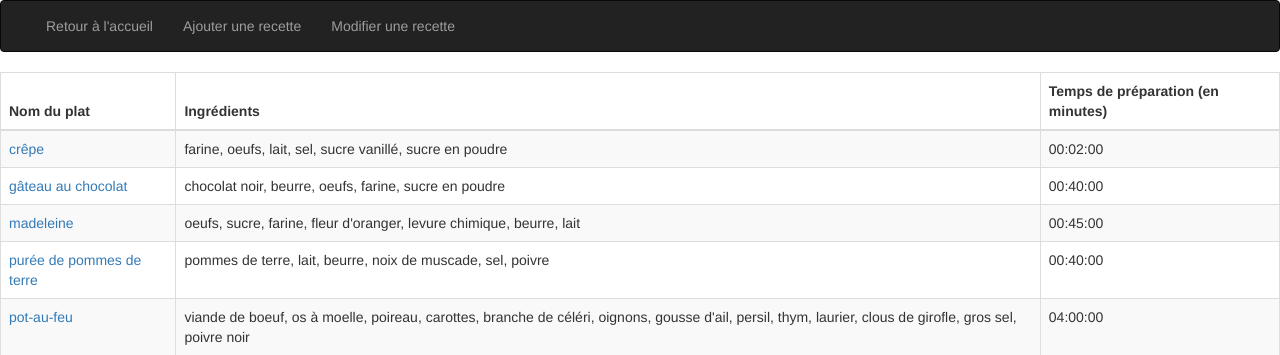
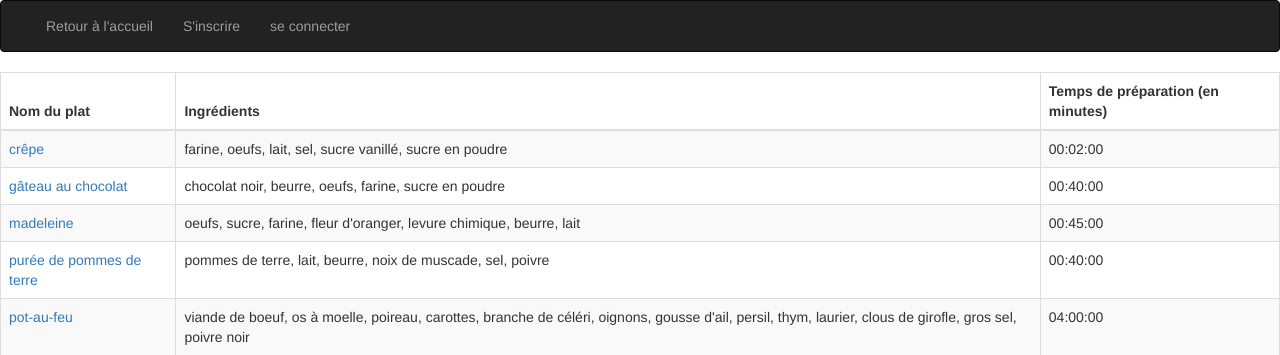
Before and after one commit to abdoulaye75/mini-CMS, a PHP site: page /views/articles.php in a window 1280 px wide. Shown: the top 355 px of the page. Run offline with PHP 8.4, Linux system fonts and the light colour scheme; data comes from the database, SQL or seed files in the repository; style sheets or scripts are compiled from the project's sources.

Commit message:
changement de la barre de navigation pour un utilisateur CONNECTE

```diff
--- a/views/articles.php
+++ b/views/articles.php
@@ -1,3 +1,10 @@
+<?php
+
+include '../database/database.php';
+session_start();
+
+?>
+
 <!DOCTYPE html>
 <html>
 <head>
@@ -21,8 +28,19 @@
         <div class="collapse navbar-collapse" id="myNavbar">
           <ul class="nav navbar-nav">
             <li> <a href="../index.php"> Retour à l'accueil </a> </li>
-			<li> <a href="create.php"> Ajouter une recette </a> </li>
-			<li> <a href="update.php"> Modifier une recette </a> </li>
+            <li> <?php if ((isset($_SESSION['name'])) && (isset($_SESSION['password']))) {
+				echo '<a href="create.php"> Ajouter une recette </a>'; ?>
+			</li>
+			<li> <?php echo '<a href="update.php"> Modifier une recette </a>'; ?> </li>
+			<li> <?php echo '<a href="signout.php"> Se déconnecter </a>'; ?> </li>
+			<?php }
+
+			else { ?>
+	    	<li> <?php echo "<a href='signup.php'> S'inscrire </a>"; ?> </li>
+	        <li> <?php echo "<a href='signin.php'> se connecter </a>"; ?> </li>
+
+			<?php }?>
+
           </ul>
         </div>
       </div>
```
